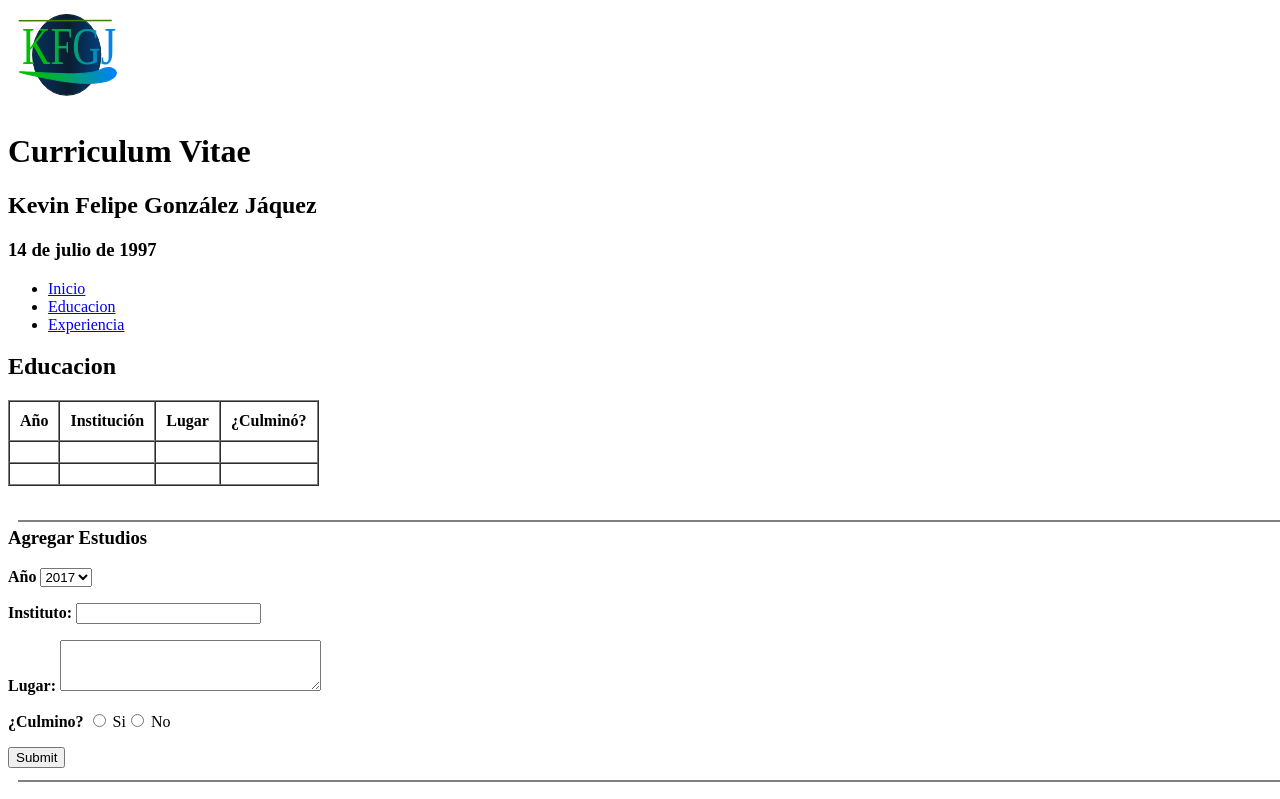
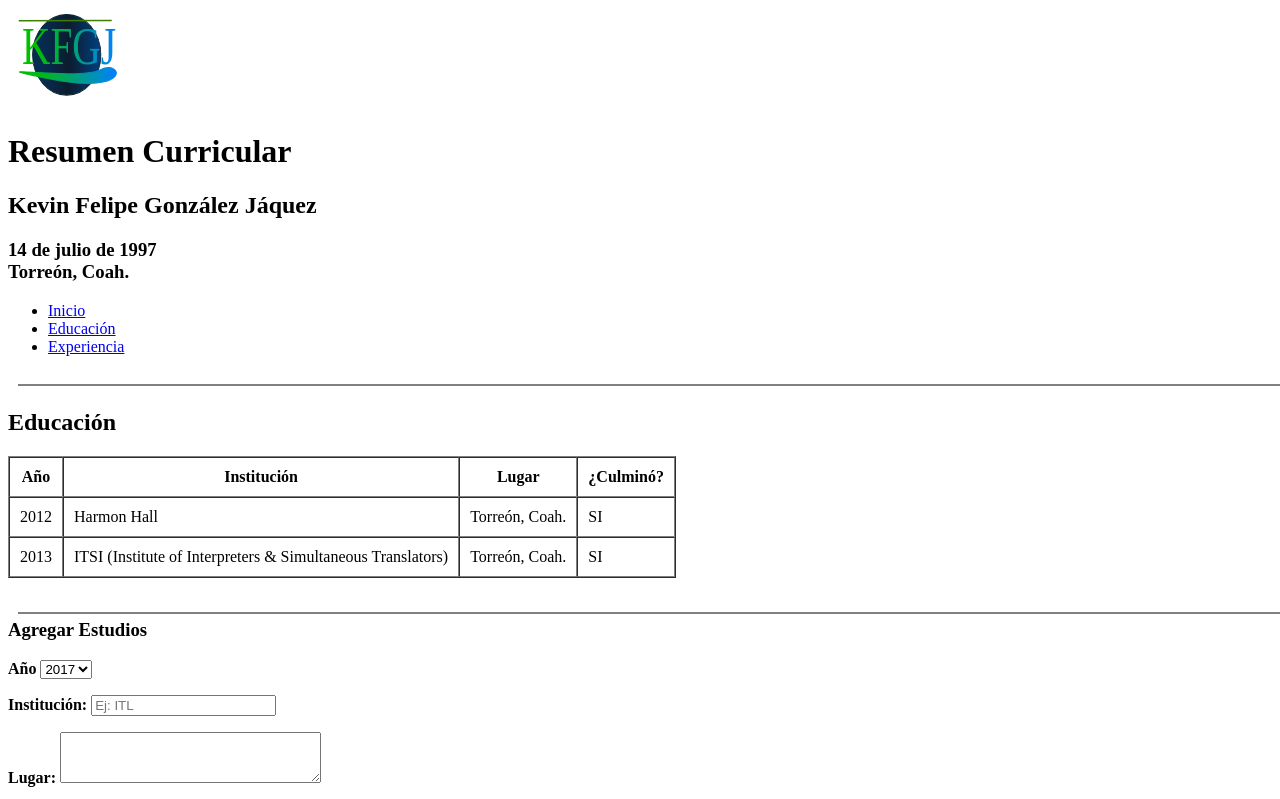
Before and after one commit to KevinJaquez/CurriculumV1, a plain HTML site: page FundamentosdeHTML/html/educacion.html in a window 1280 px wide. Shown: the top 799 px of the page. Drawn offline with Linux system fonts and the light colour scheme.

Commit message:
Versión Final
esta es la versión definitiva

```diff
--- a/FundamentosdeHTML/html/educacion.html
+++ b/FundamentosdeHTML/html/educacion.html
@@ -2,21 +2,24 @@
 <html>
   <head>
     <meta charset="utf-8">
-    <title>Educacion</title>
+    <title>Educación</title>
   </head>
   <body>
-    <svg height="10" width="10">
+    <svg height="10" width="10" title="KFGJ">
       <img src="../img/Logo.svg" alt="logo" height="100" width="100">
     </svg>
-    <h1>Curriculum Vitae</h1>
-    <h2>Kevin Felipe González Jáquez</h3>
-    <h3>14 de julio de 1997</h2>
+    <h1>Resumen Curricular</h1>
+    <h2>Kevin Felipe González Jáquez</h2>
+    <h3>14 de julio de 1997 <br>Torreón, Coah.</h3>
     <ul>
       <li><a href="../index.html">Inicio</a></li>
-      <li><a href="../html/educacion.html">Educacion</a></li>
+      <li><a href="../html/educacion.html">Educación</a></li>
       <li><a href="../html/experiecncia.html">Experiencia</a></li>
     </ul>
-    <h2>Educacion</h2>
+    <svg width="1300px" height="10px" viewBox="0 0 1300 10">
+      <line x1="10" y1="10" x2="1300" y2="10" stroke="gray" stroke-width="4"/>
+    </svg>
+    <h2>Educación</h2>
     <table border="1" cellpadding="10" cellspacing="0">
       <tr>
         <th>Año</th>
@@ -25,16 +28,16 @@
         <th>¿Culminó?</th>
       </tr>
       <tr>
-        <td></td>
-        <td></td>
-        <td></td>
-        <td></td>
+        <td>2012</td>
+        <td>Harmon Hall</td>
+        <td>Torreón, Coah.</td>
+        <td>SI</td>
       </tr>
       <tr>
-        <td></td>
-        <td></td>
-        <td></td>
-        <td></td>
+        <td>2013</td>
+        <td>ITSI (Institute of Interpreters & Simultaneous Translators)</td>
+        <td>Torreón, Coah.</td>
+        <td>SI</td>
       </tr>
     </table>
     <form>
@@ -54,9 +57,9 @@
         <option>2010</option>
         <option>2009</option>
       </select></p>
-    <p><strong>Instituto: </strong><input type="text" required></p>
+    <p><strong>Institución: </strong><input type="text" required placeholder="Ej: ITL"></p>
     <p><strong>Lugar: </strong><textarea name="comment" id="" cols="30" rows="3" required></textarea></p>
-    <p><strong>¿Culmino?</strong> <input type="radio"> <label>Si</label><input type="radio"> <label>No</label></p>
+    <p><strong>¿Culminó?</strong> <input type="radio"> <label>Si</label><input type="radio"> <label>No</label></p>
     <input type="submit">
   </form>
     <footer>
@@ -65,8 +68,8 @@
       </svg>
       <ul>
         <li><strong>Email:</strong> <a href="mailto:kevinglz@hotmail.com"> kevinglz@hotmail.com</a></li>
-        <li><strong>Telefono: +52 1 871 334 4720</strong></li>
-        <li><strong>Direccion:</strong> Fracc.Latinoamericano Blvd. Mexico #1079</li>
+        <li><strong>Teléfono: +52 1 871 334 4720</strong></li>
+        <li><strong>Dirección:</strong> Fracc.Latinoamericano Blvd. Mexico #1079</li>
       </ul>
     </footer>
   </body>
```
Also changed, not shown: FundamentosdeHTML/html/experiecncia.html (+17 -7 lines), FundamentosdeHTML/index.html (+21 -10 lines), FundamentosdeHTML/github_url.txt (added), FundamentosdeHTML/img/perfil.jpg (added), 2 other files.
